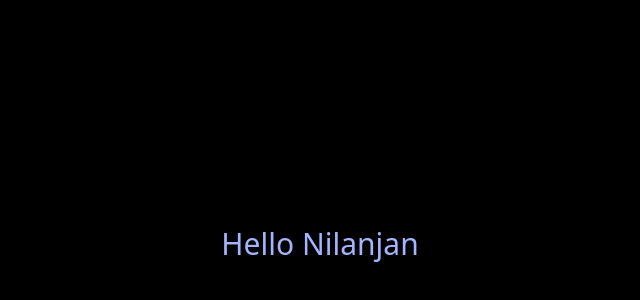
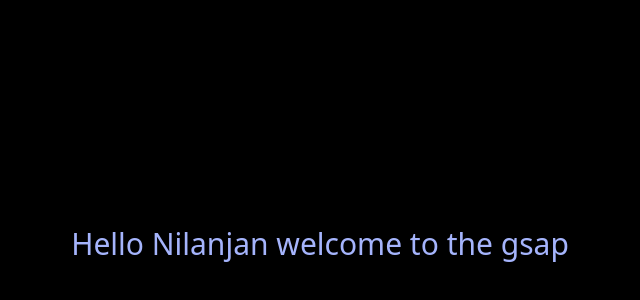
Before and after one commit to nilanjan-guha/gsap_cocktail, a React (Vite) app: page / in a window 1280 px wide. Shown: the part 156-456 px from the top of the page, without its empty margins (320-960 px from the left). Built offline with nearby package versions, Linux system fonts and the light colour scheme; a web font is replaced by a local one.

Commit message:
first chnage in the app.jsx

```diff
--- a/src/App.jsx
+++ b/src/App.jsx
@@ -8,7 +8,9 @@
 const App = () => {
   return (
     <div className="flex-center h-[100vh]">
-      <h1 className="text-3xl text-indigo-300">Hello Nilanjan</h1>
+      <h1 className="text-3xl text-indigo-300">
+        Hello Nilanjan welcome to the gsap{" "}
+      </h1>
     </div>
   );
 };
```
